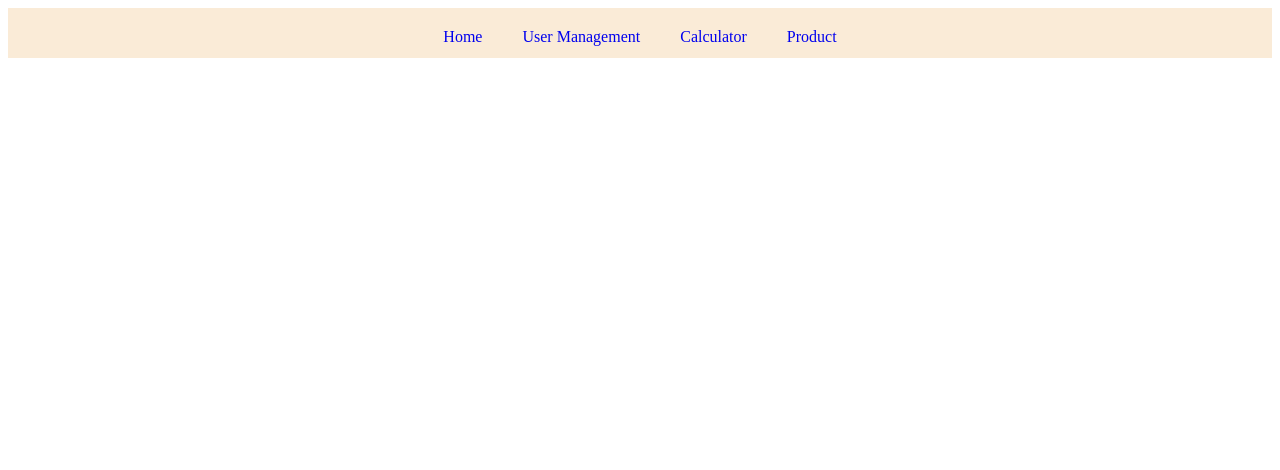
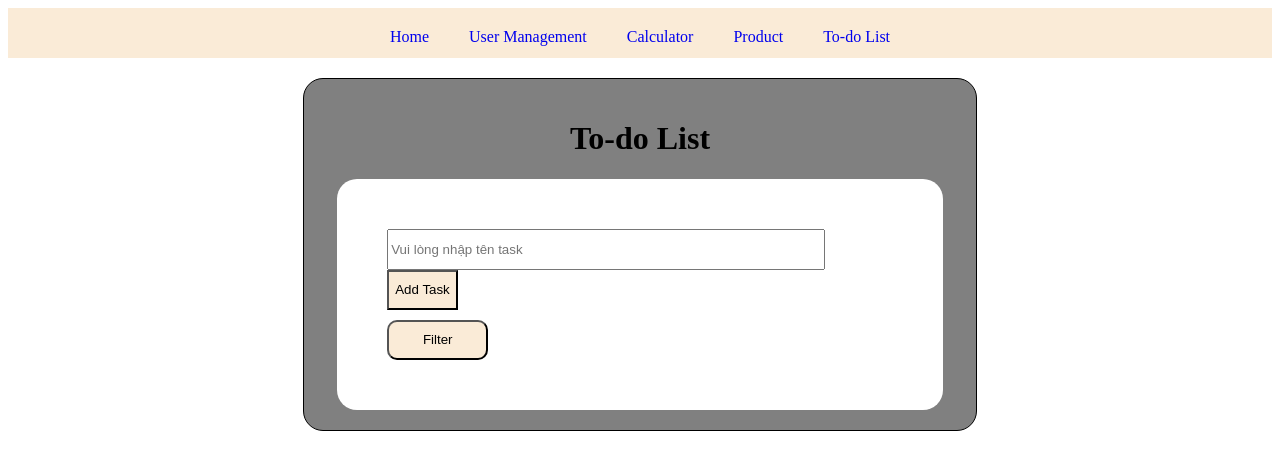
Before and after one commit to Nhat12072002/practice-vue-js, a Vue app: page /todo-list in a window 1280 px wide. Shown: the top 470 px of the page. Built offline with nearby package versions, Linux system fonts and the light colour scheme.

Commit message:
Add dropdown filter component for todo list

```diff
--- a/index.html
+++ b/index.html
@@ -4,7 +4,7 @@
     <meta charset="UTF-8">
     <link rel="icon" href="/favicon.ico">
     <meta name="viewport" content="width=device-width, initial-scale=1.0">
-    <title>Vite App</title>
+    <title>Practice Vue</title>
   </head>
   <body>
     <div id="app"></div>
--- a/src/App.vue
+++ b/src/App.vue
@@ -5,6 +5,8 @@
         <RouterLink class="nav-link" to="/user">User Management</RouterLink>
         <RouterLink class="nav-link" to="/calculator">Calculator</RouterLink>
         <RouterLink class="nav-link" to="/product">Product</RouterLink>
+        <RouterLink class="nav-link" to="/todo-list">To-do List</RouterLink>
+
 
       </nav>
       <RouterView/>
--- /dev/null
+++ b/src/components/Todo/DropdownComponent.vue
@@ -0,0 +1,22 @@
+<template>
+    <div class="container" v-if="showDropdown">
+        <slot></slot>
+    </div>
+</template>
+
+<script setup>
+    const props= defineProps({
+        showDropdown:{
+            type: Boolean
+        }
+    })
+</script>
+
+<style scoped>
+.container{
+    display: flex;
+    flex-direction: column;
+    cursor: pointer;
+    margin-top: 2px;
+}
+</style>
--- a/src/components/calculator/ListButtonComponent.vue
+++ b/src/components/calculator/ListButtonComponent.vue
@@ -13,5 +13,7 @@
     display: grid;
     grid-template-columns: repeat(3,1fr);
     margin-left: 10px;
+    gap: 10px;
+    margin-top: 10px;
 }
 </style>
--- a/src/router/index.js
+++ b/src/router/index.js
@@ -2,6 +2,7 @@ import CalculatorView from '@/views/CalculatorView.vue'
 import CreateUserView from '@/views/CreateUserView.vue'
 import HomeView from '@/views/HomeView.vue'
 import ProductView from '@/views/ProductView.vue'
+import TodoView from '@/views/TodoView.vue'
 import UserManagementView from '@/views/UserManagementView.vue'
 import { createRouter, createWebHistory } from 'vue-router'
 const router = createRouter({
@@ -32,6 +33,11 @@ const router = createRouter({
       name: 'Product',
       component: ProductView
     },
+    {
+      path: '/todo-list',
+      name: 'TodoList',
+      component: TodoView
+    },
   ]
 })
 
--- a/src/views/CalculatorView.vue
+++ b/src/views/CalculatorView.vue
@@ -43,7 +43,7 @@ const clearAll= () => {
 }
 </script>
 
-<style>
+<style scoped>
 .container{
     display: grid;
     align-items: center;
--- a/src/views/CreateUserView.vue
+++ b/src/views/CreateUserView.vue
@@ -113,7 +113,7 @@ const validatePhoneNum= ()=>{
 }
 </script>
 
-<style>
+<style scoped>
 .container{
     display: grid;
     align-items: center;
--- /dev/null
+++ b/src/views/TodoView.vue
@@ -0,0 +1,101 @@
+<template>
+    <div class="container">
+    <div class="todo-container">
+        <div class="header">
+            <h1>To-do List</h1>
+        </div>
+        <div class="content">
+
+        <div class="addTask">
+            <input type="text" placeholder="Vui lòng nhập tên task"/>
+            <button>Add Task</button>
+            <div class="dropdown">
+                <button @click="confirmShowDropdown" class="btn-dropdown">Filter</button>
+                <DropdownComponent :showDropdown="showDropdown">
+                    <div class="dropdown-items">All</div>
+                    <div class="dropdown-items">Completed</div>
+                    <div class="dropdown-items">Incompleted</div>
+                </DropdownComponent>
+            </div>
+        </div>
+        <div class="list-task">
+
+        </div>
+    </div>
+    </div>
+</div>
+</template>
+
+<script setup>
+import DropdownComponent from '@/components/Todo/DropdownComponent.vue';
+import { ref } from 'vue';
+
+const showDropdown= ref(false)
+const confirmShowDropdown= ()=>{
+    if(showDropdown.value == false){
+    showDropdown.value=true
+    } else {
+        showDropdown.value= false
+    }
+}
+</script>
+
+<style scoped>
+.container{
+    width: 100%;
+    display: flex;
+    justify-content: center;
+    align-items: center;
+}
+.todo-container{
+    width: 50%;
+    border: black solid 1px;
+    margin-top: 20px;
+    display: flex;
+    flex-direction: column;
+    justify-content: center;
+    align-items: center;
+    border-radius: 20px;
+    padding: 20px;
+    background-color: gray;
+}
+.content{
+    background-color: white;
+    padding: 50px;
+    width: 80%;
+    height: 80%;
+    display: flex;
+    flex-direction: column;
+    align-items: center;
+    border-radius: 20px;
+}
+.addTask{
+    width: 100%;
+    height: 100%x;
+}
+input[type="text"] {
+    height: 35px;
+    margin-right: 10px;
+    width: 85%;
+}
+.dropdown{
+    width: 100%;
+    margin-top: 10px;
+}
+.dropdown-items{
+    border: black solid 1px;
+    width: 100%;
+    text-align: center;
+    border-radius: 20px;
+}
+.dropdown-items:hover{
+    border: black solid 1px;
+    width: 100%;
+    text-align: center;
+    background-color: rgb(0,0,0,0.5);
+}
+.btn-dropdown{
+    border-radius: 10px;
+    width: 20%;
+}
+</style>
```
